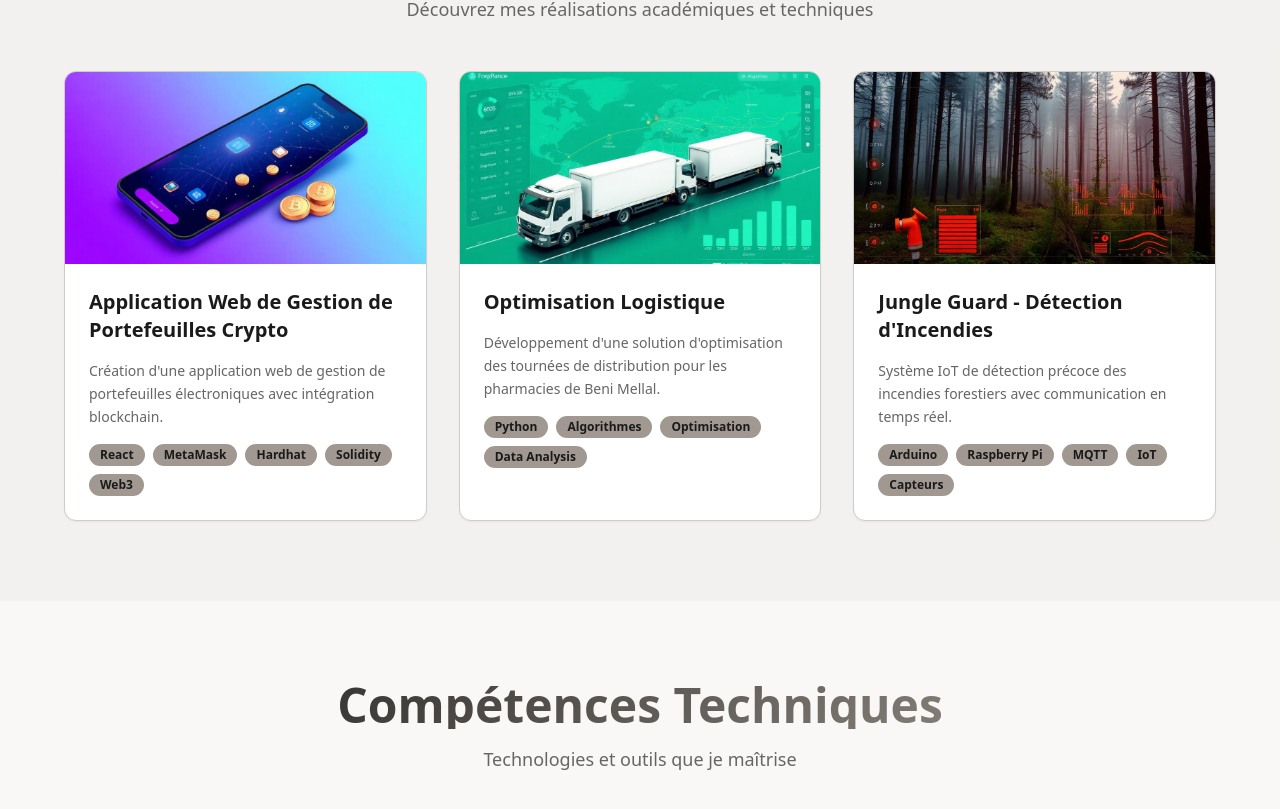
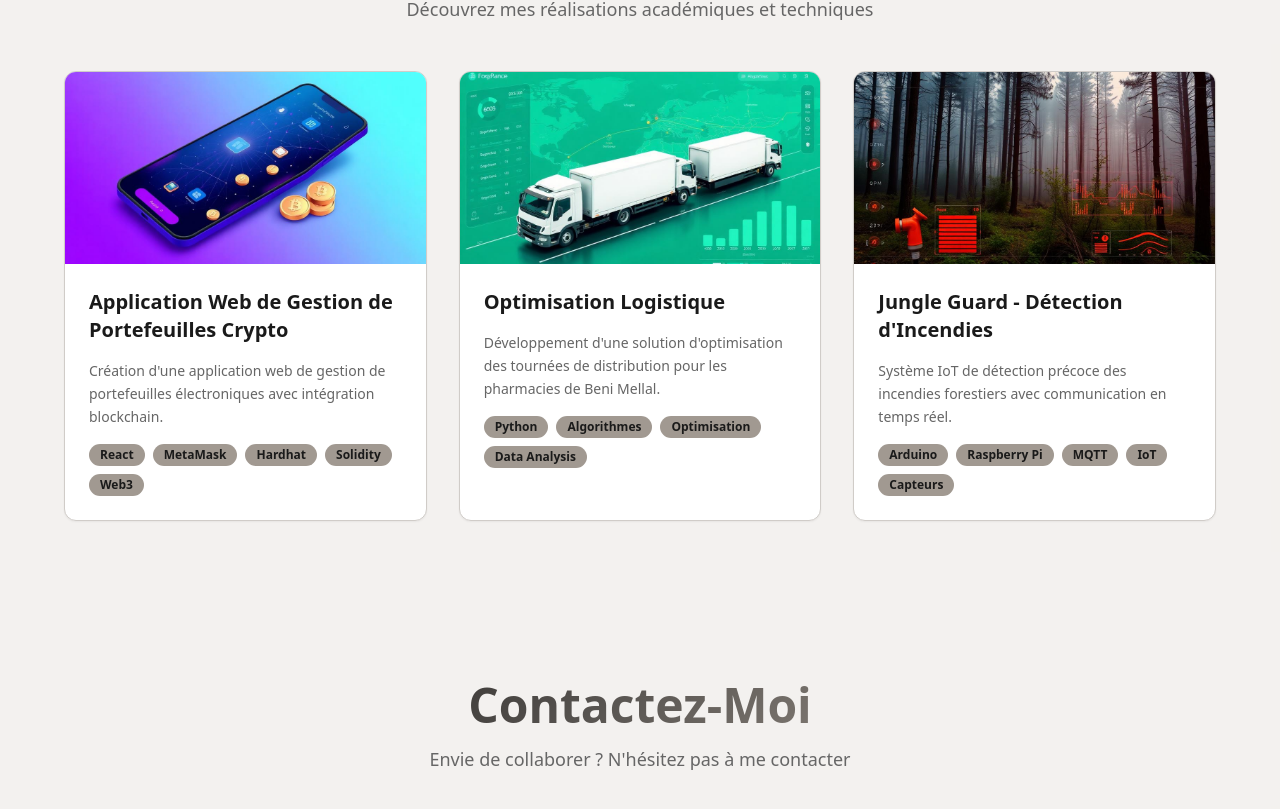
Before and after one commit to Fadoua-f/Fadoua-f.github.io, a React (Vite) app: page / in a window 1280 px wide. Shown: the part 1989-2798 px from the top of the page. Built offline with nearby package versions, Linux system fonts and the light colour scheme; the HTML template or start-up script is replaced by a standard one.

Commit message:
Remove skills section
Remove the technical skills section from the portfolio by removing the Skills component import and usage in Index.tsx.

```diff
--- a/src/pages/Index.tsx
+++ b/src/pages/Index.tsx
@@ -1,7 +1,6 @@
 import Hero from "@/components/Hero";
 import About from "@/components/About";
 import Projects from "@/components/Projects";
-import Skills from "@/components/Skills";
 import Contact from "@/components/Contact";
 
 const Index = () => {
@@ -10,7 +9,6 @@ const Index = () => {
       <Hero />
       <About />
       <Projects />
-      <Skills />
       <Contact />
 
       <footer className="bg-primary text-primary-foreground py-8 text-center">
```
